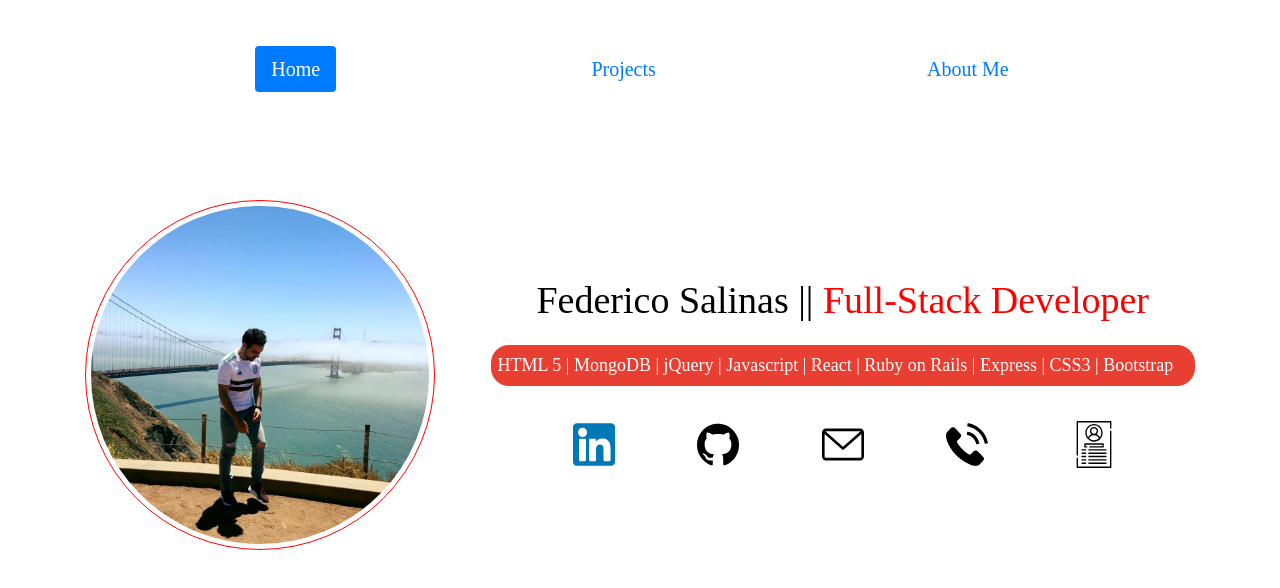
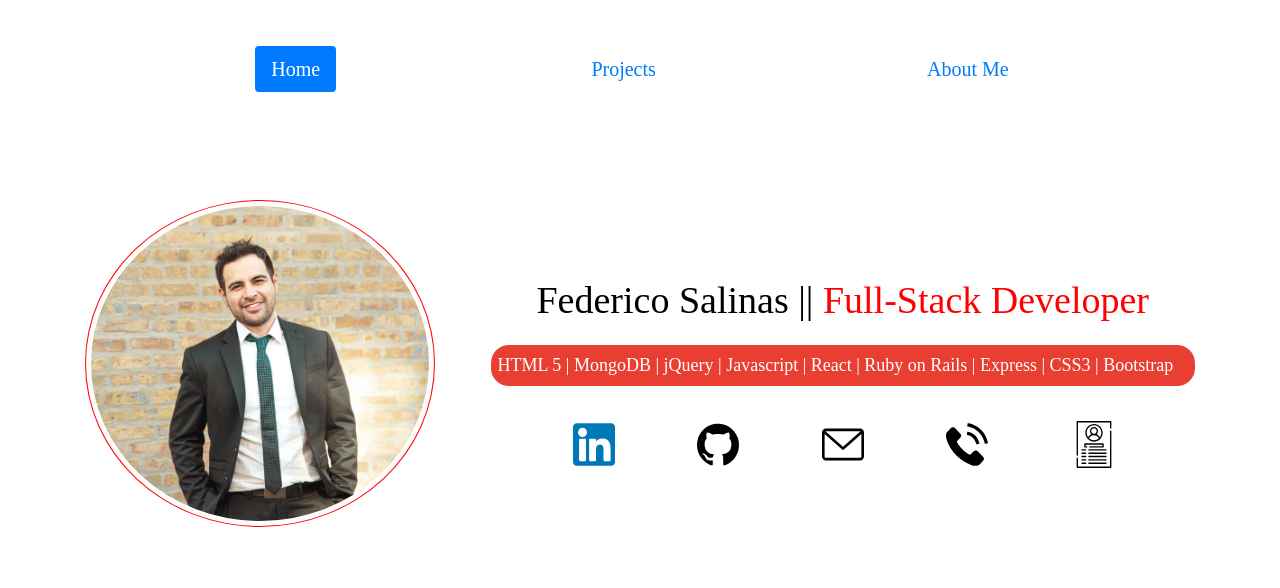
Before and after one commit to salinasfez/federicosalinas, a React (Create React App) app: page / in a window 1280 px wide. Shown: the top 588 px of the page. Built offline with nearby package versions, Linux system fonts and the light colour scheme; a web font is replaced by a local one.

Commit message:
changed my picture

```diff
--- a/src/components/Main.js
+++ b/src/components/Main.js
@@ -37,7 +37,7 @@ class Main extends React.Component{
         return(
             <div>
               <div className='container'>
-                    <img className='me'  src={require('../images/background-me.svg')} alt="background" />
+                    <img className='me'  src={require('../images/federico.JPG')} alt="background" />
                 <div className='center-item'>
                     <h1 className='item who-i-am'>Federico Salinas || <span id='job-description'>Full-Stack Developer</span></h1>
                     <p id='technologies-main'>HTML 5 | MongoDB | jQuery | Javascript | React | Ruby on Rails | Express | CSS3 | Bootstrap</p>
```
Also changed, not shown: src/images/federico.JPG (added).
